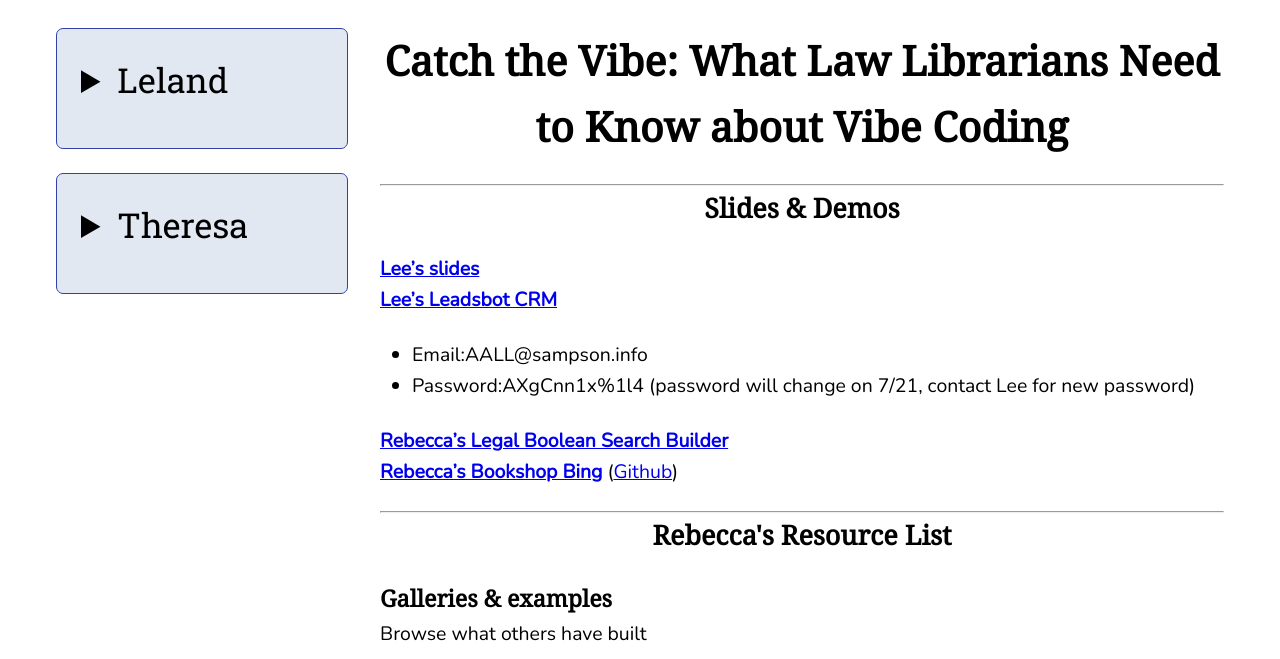
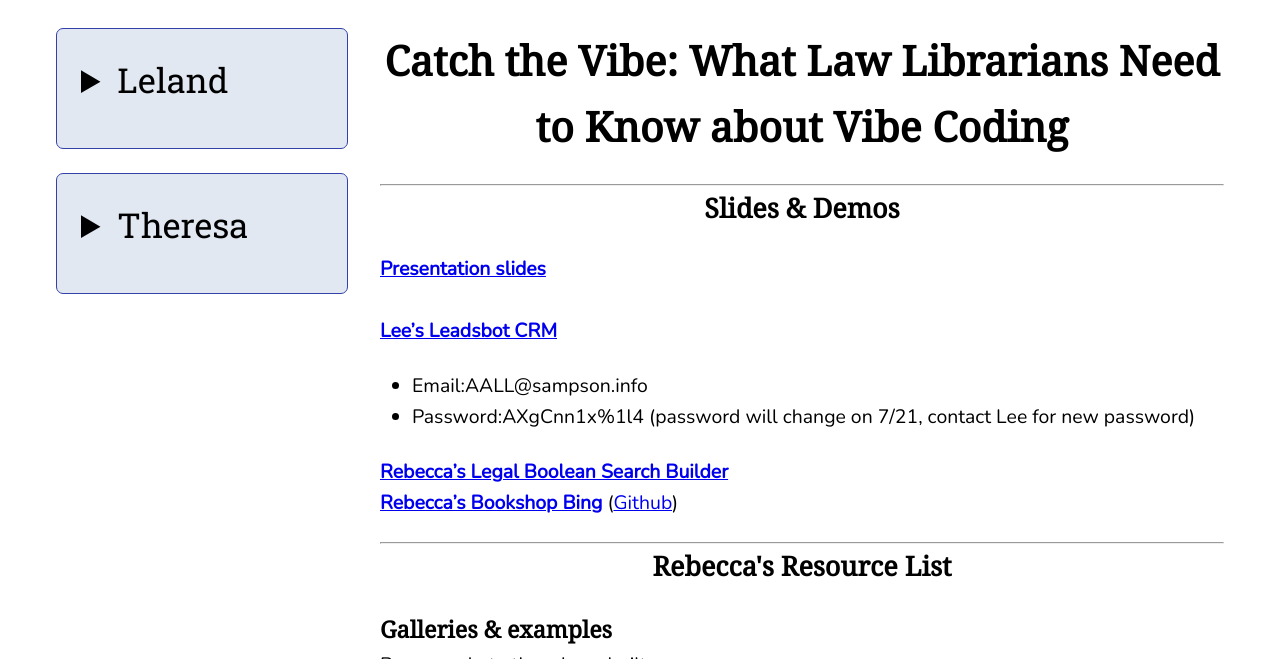
Before and after one commit to lelandsampson/Leland-Sampson-Website, a Jekyll site: the page built from aall-26.md, in a window 1280 px wide and 900 px high, cut to the strip 241-900 px from the top of the window. Built offline with Jekyll 4.4.1, drawn with Linux system fonts in a browser that asks for light colours.

Commit message:
Update aall-26.md

```diff
--- a/aall-26.md
+++ b/aall-26.md
@@ -8,7 +8,7 @@
 
 <h2 align="center">Slides & Demos</h2>
 
-[**Lee's slides**](/files/collection-demo.pdf) <br>
+[**Presentation slides**](/files/aall-26.pdf) <br><br>
 [**Lee's Leadsbot CRM**](https://leadsbot.sampson.info/)
 - Email:AALL@sampson.info
 - Password:AXgCnn1x%1l4 (password will change on 7/21, contact Lee for new password)
```
